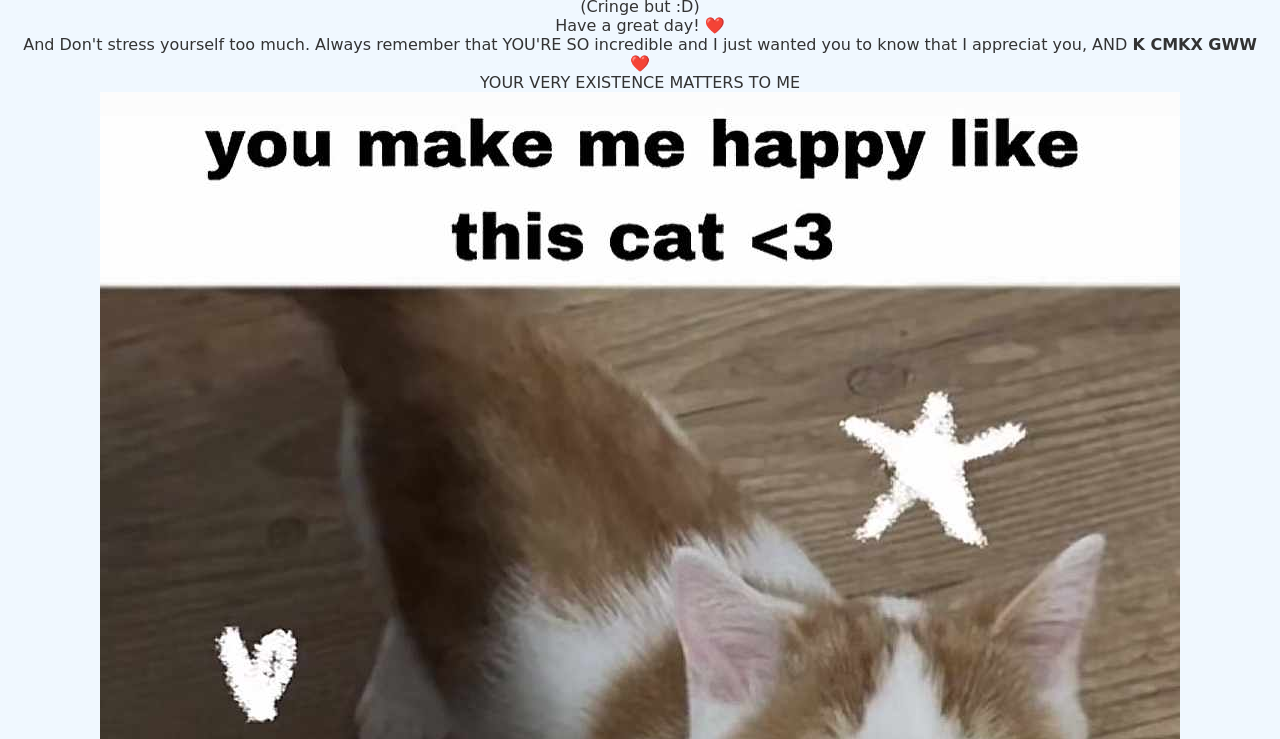
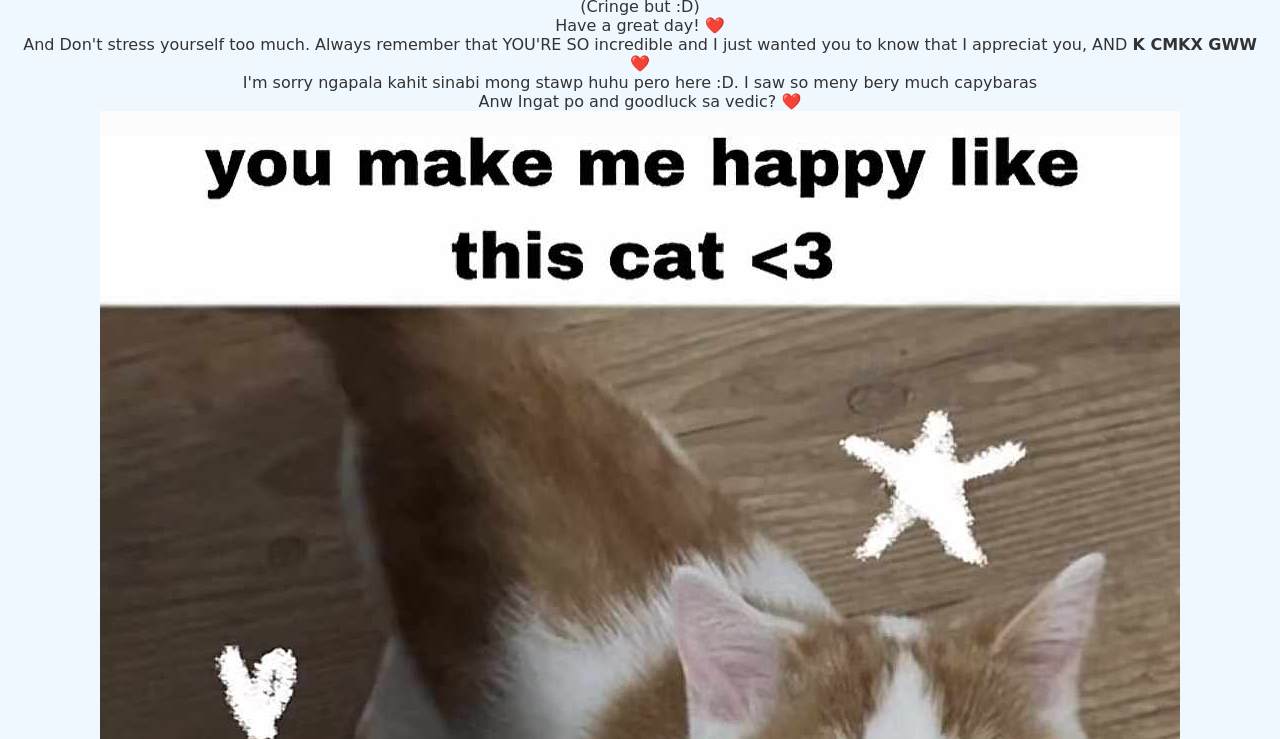
Before and after one commit to Ilavasia/Hi, a plain HTML site: page index.html in a window 1280 px wide. Shown: the part 61-800 px from the top of the page. Drawn offline with Linux system fonts and the light colour scheme.

Commit message:
Update index.html

```diff
--- a/index.html
+++ b/index.html
@@ -11,7 +11,8 @@
     <p> (Cringe but :D) </p>
     <p> Have a great day! ❤️</p>
     <p>And Don't stress yourself too much. Always remember that YOU'RE SO incredible and I just wanted you to know that I appreciat you, AND <b>K CMKX GWW ❤️ </b></p>
-    <p>YOUR VERY EXISTENCE MATTERS TO ME</p>
+    <p>I'm sorry ngapala kahit sinabi mong stawp huhu pero here :D. I saw so meny bery much capybaras</p>
+    <p>Anw Ingat po and goodluck sa vedic? ❤️ </p>
     <img src="cat1.jpg" alt="Sigma Image">
 </body>
 </html>
```
